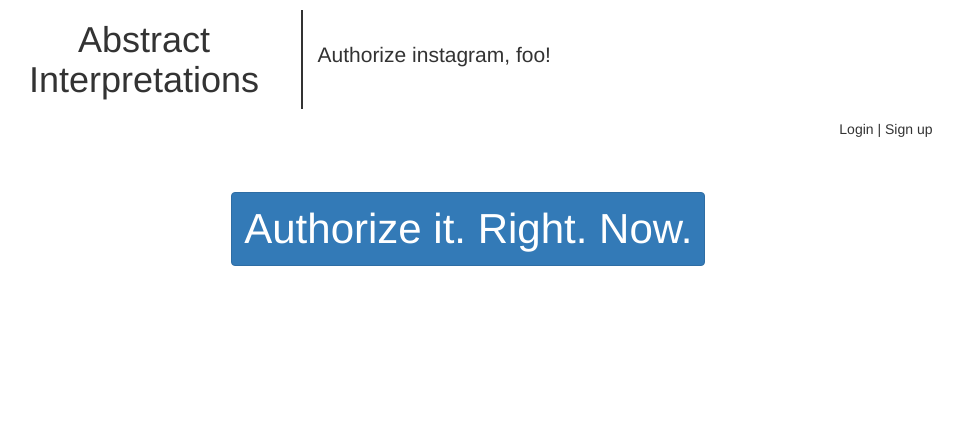
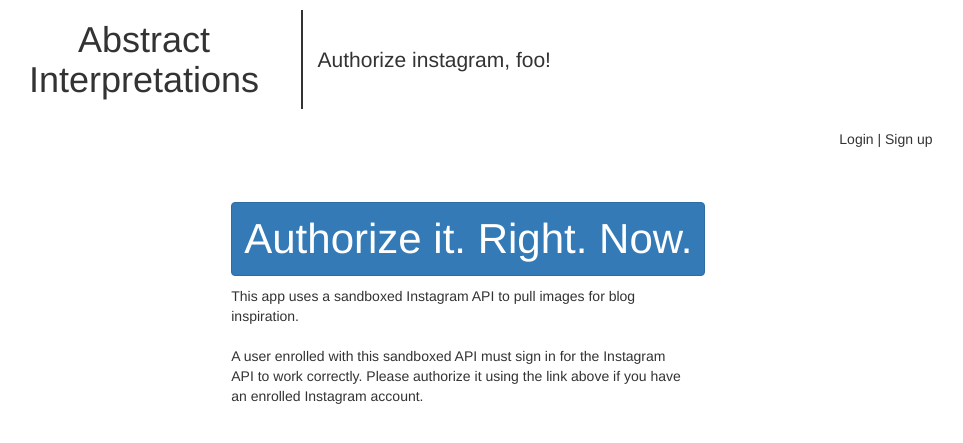
Before and after one commit to spencerstewart/abstract-interp, a Python web app: template templates/auth_link.html in a window 1280 px wide. Shown: the top 443 px of the page, without its empty margins (180-1143 px from the left). Run offline with Jinja, Linux system fonts and the light colour scheme; the template is opened without the code that fills it, so the values that code supplies are empty; some libraries are stand-ins or nearby versions.

Commit message:
Some minor styling/content changes

```diff
--- a/templates/auth_link.html
+++ b/templates/auth_link.html
@@ -17,6 +17,12 @@
             Authorize it. Right. Now.
           </button>
         </a>
+
+        <p>
+          This app uses a sandboxed Instagram API to pull images for blog inspiration.
+        <br><br>
+          A user enrolled with this sandboxed API must sign in for the Instagram API to work correctly. Please authorize it using the link above if you have an enrolled Instagram account.
+        </p>
       </div>
     </div>
 </div>
--- a/templates/base.html
+++ b/templates/base.html
@@ -7,6 +7,10 @@
     <style media="screen">
       a,a:hover {
         color: inherit;
+      }
+
+      p {
+        margin: 10px 0;
       }
 
       .header {
```
